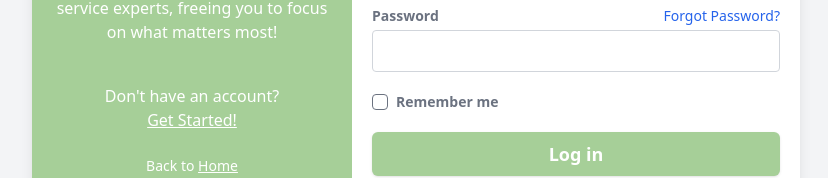
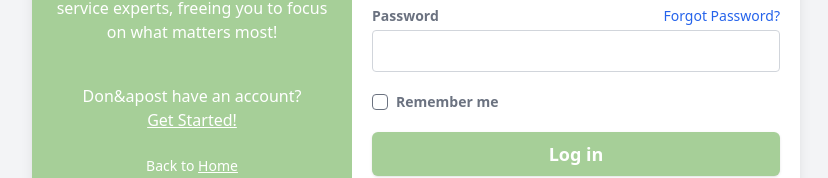
Before and after one commit to stevmide/booknfix, a Next.js app: page /login in a window 1280 px wide. Shown: the part 382-560 px from the top of the page, without its empty margins (224-1052 px from the left). Built offline with nearby package versions, Linux system fonts and the light colour scheme.

Commit message:
refactor 06

```diff
--- a/src/components/Frontend/signIn.tsx
+++ b/src/components/Frontend/signIn.tsx
@@ -14,7 +14,7 @@ function signIn() {
       Power through your workday, then unwind with ease. Our simple steps connect you to reliable local home service experts, freeing you to focus on what matters most!
       </p>
       <p className="flex flex-col items-center justify-center mt-10 text-center">
-        <span>Don't have an account?</span>
+        <span>Don&apost have an account?</span>
         <Link href="/register" className="underline">Get Started!</Link>
       </p>
       <p className="mt-6 text-sm text-center text-white">
```
